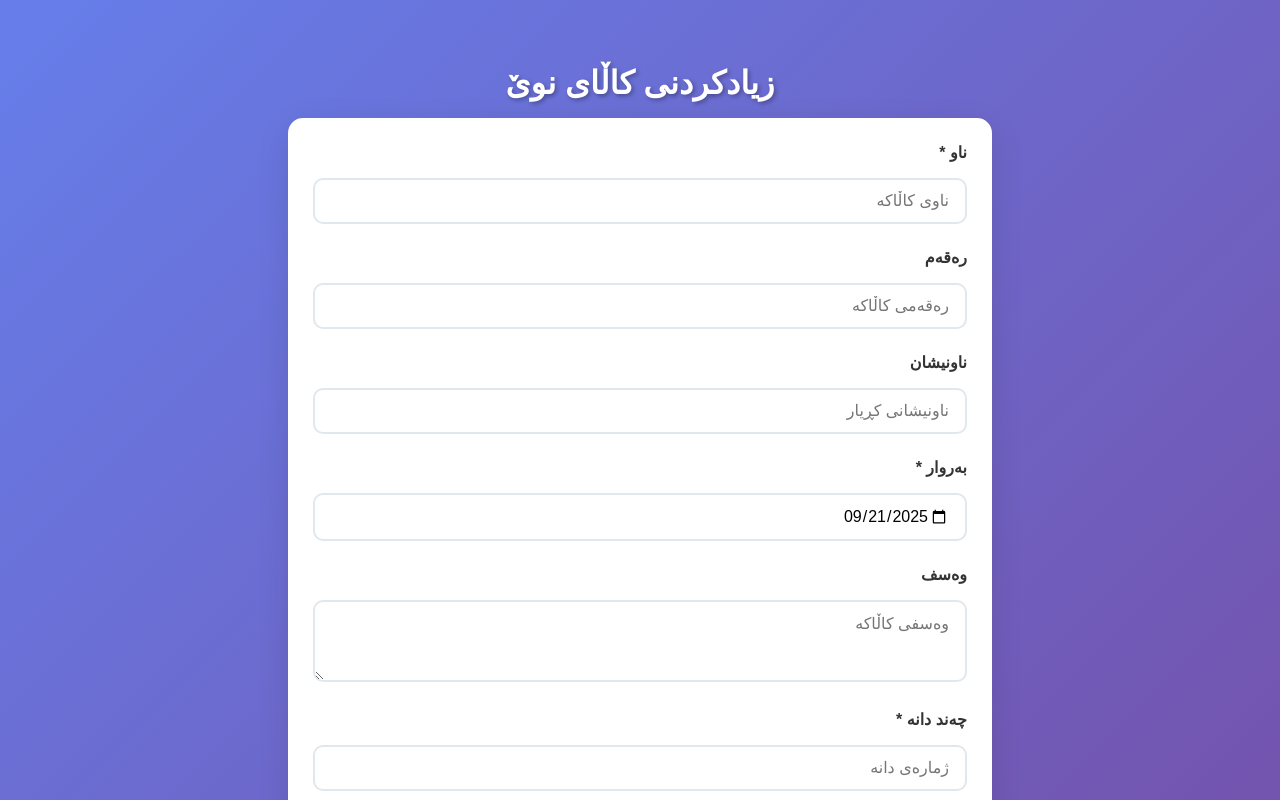
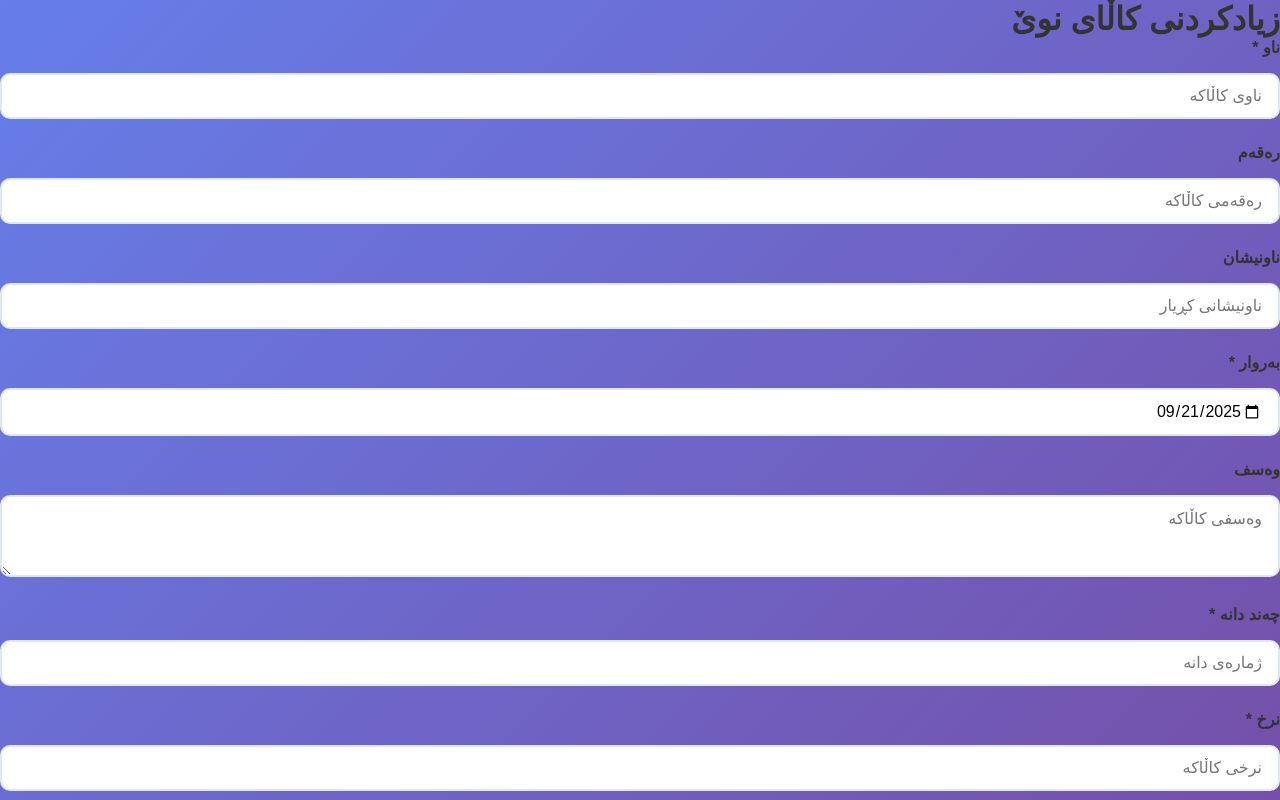
Before and after one commit to Tebin21/Repository-name, a Next.js app: page /sales in a window 1280 px wide. Shown: the top 800 px of the page. Built offline with nearby package versions, Linux system fonts and the light colour scheme; sample sign-in values are in the browser's storage.

Commit message:
Auto-deploy: Update from local changes

```diff
--- a/app/sales/page.js
+++ b/app/sales/page.js
@@ -147,12 +147,12 @@ export default function SalesPage() {
   }
 
   return (
-    <div className="container">
-      <div style={{ minHeight: '100vh', paddingTop: '1rem' }}>
-        <h1 className="title">زیادکردنی کاڵای نوێ</h1>
+    <div className="sales-container">
+      <div className="sales-content">
+        <h1 className="page-title">زیادکردنی کاڵای نوێ</h1>
 
-        <div className="card">
-          <form onSubmit={handleSubmit}>
+        <div className="form-card">
+          <form onSubmit={handleSubmit} className="sales-form">
             <div style={{ marginBottom: '1rem' }}>
               <label className="label">ناو *</label>
               <input
```
